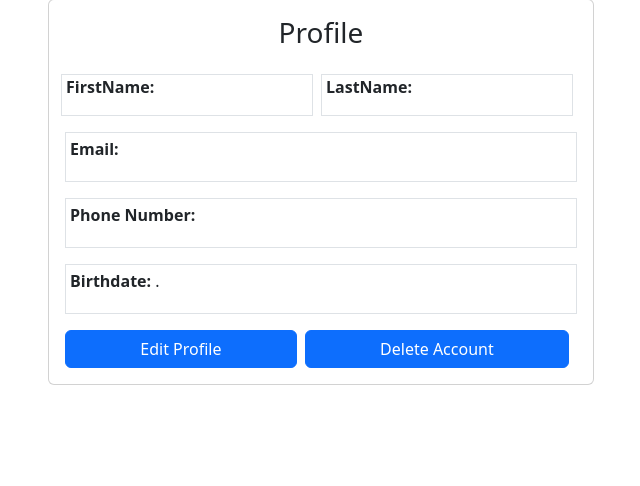
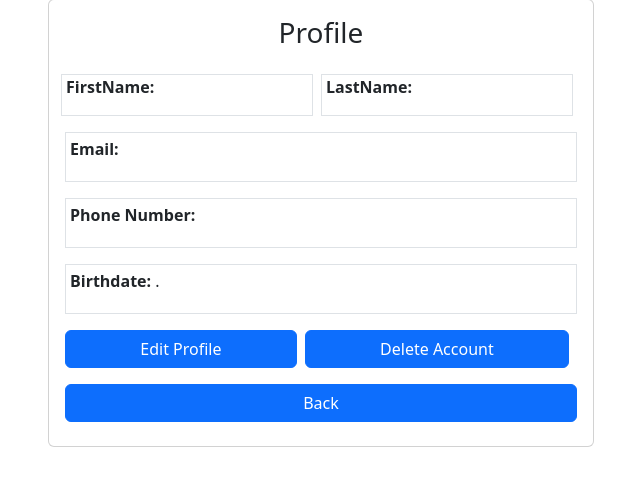
Before and after one commit to Gxmestk/SIIT-CSS326-AI-Chatbot, a PHP site: page /setting.php in a window 1280 px wide. Shown: the part 49-535 px from the top of the page, without its empty margins (319-959 px from the left). Run offline with PHP 8.4, Linux system fonts and the light colour scheme.

Commit message:
Add files via upload

```diff
--- a/setting.php
+++ b/setting.php
@@ -40,10 +40,14 @@
                         <!-- End of Personal Information Section -->
 
                         <!-- Edit and Delete buttons -->
-                        <div class="d-flex justify-content-center align-items-center">
+                        <div class="d-flex justify-content-center align-items-center mb-3">
                             <a href="edit.php" class="btn btn-primary flex-grow-1" id="button_edit">Edit Profile</a>
                             <a href="delete.php" class="btn btn-primary flex-grow-1" id="button_delete">Delete Account</a>
                         </div>
+
+                        <div class="center text-center mb-2">
+                          <a href="chat.php" class="btn btn-primary w-100" id="button_back">Back</a>
+                         </div>
                         <!-- End of Edit and Delete buttons -->
 
                     </div>
```
